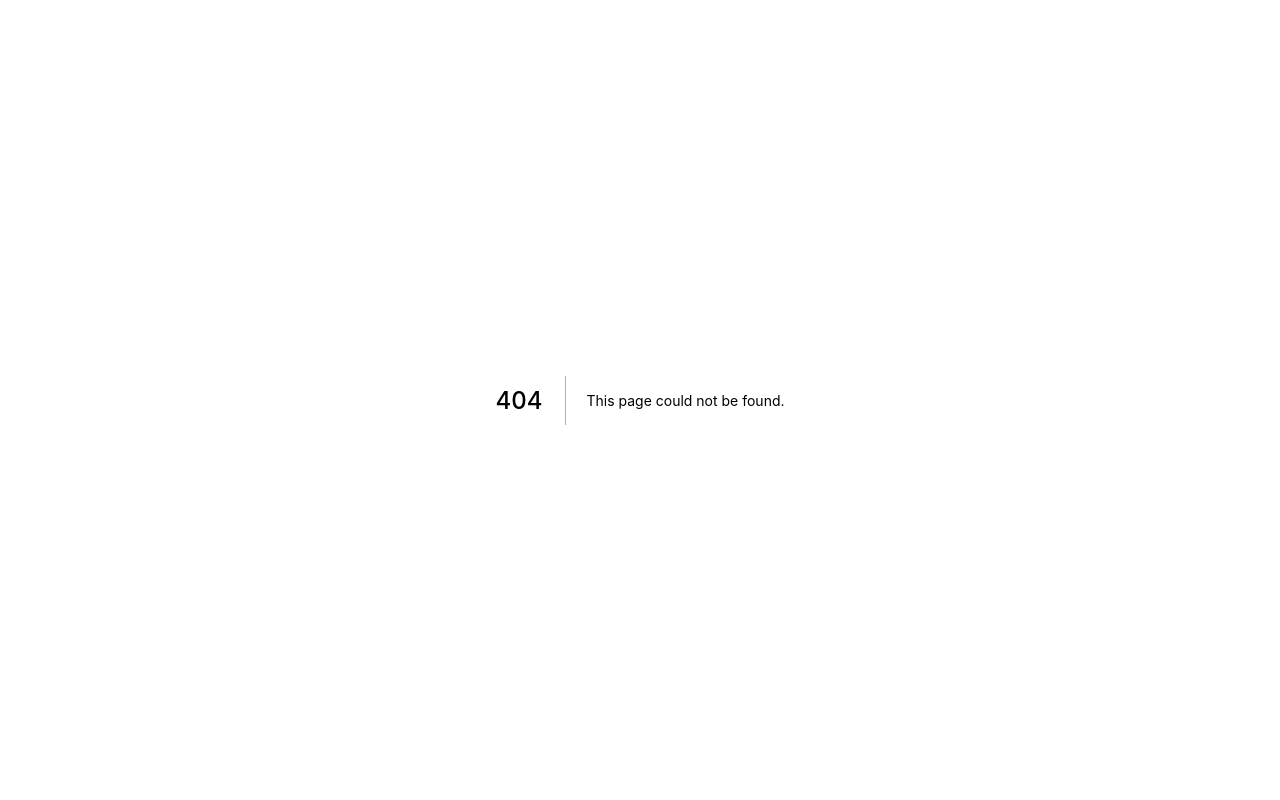
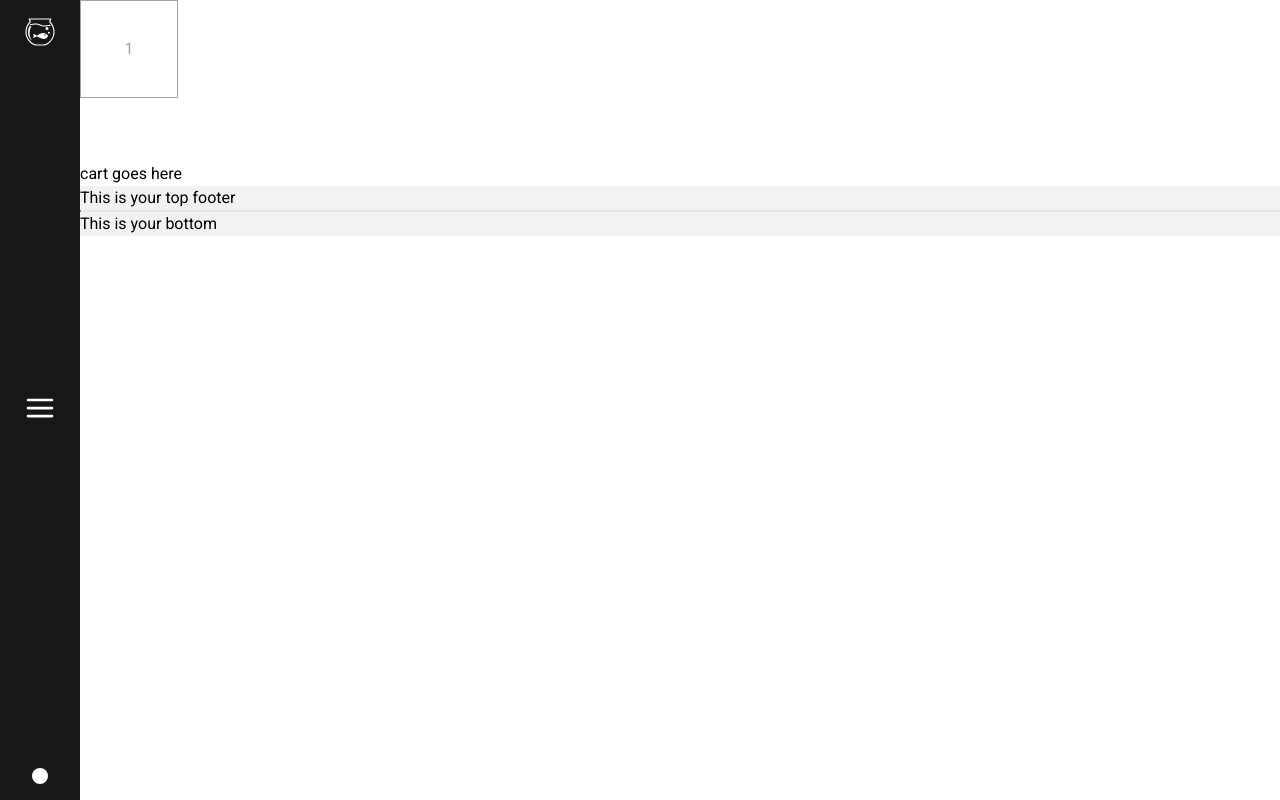
Before and after one commit to dianaprunaru/pixellab-ecom, a Next.js app: page /cart in a window 1280 px wide. Before the commit this address had no page. Built offline with nearby package versions, Linux system fonts and the light colour scheme.

Commit message:
prettier

```diff
--- a/next.config.js
+++ b/next.config.js
@@ -1,7 +1,9 @@
 /** @type {import('next').NextConfig} */
 const nextConfig = {
   reactStrictMode: true,
-  swcMinify: true,
-}
+  images: {
+    domains: ['fakestoreapi.com'],
+  },
+};
 
-module.exports = nextConfig
+module.exports = nextConfig;
--- a/src/components/cart/CartControl.jsx
+++ b/src/components/cart/CartControl.jsx
@@ -2,7 +2,7 @@ import Link from 'next/link';
 
 export const CartControl = () => {
   return (
-    <ul className="border border-zinc-400 border-l-0">
+    <ul className="border border-zinc-400">
       <li>
         <Link href="/cart">
           <a className="w-24 h-24 flex justify-center items-center">1</a>
--- a/src/components/catalog/GridControls.jsx
+++ b/src/components/catalog/GridControls.jsx
@@ -1,12 +1,21 @@
-import { useState } from 'react';
+import { useEffect, useState } from 'react';
 
 const buttonClasses = `w-24 h-24 border-l border-zinc-400 justify-center items-center`;
 
-export const GridControls = () => {
+// setting a no-op
+export const GridControls = ({ setPerRow = () => {} }) => {
   const [itemsPerRow, setItemsPerRow] = useState('1/row');
 
+  // de fiecare data cand itemsPerRow se schimba,
+  // ruleaza acest callback
+  useEffect(() => {
+    const perRow = parseInt(itemsPerRow);
+
+    setPerRow(perRow);
+  }, [itemsPerRow]);
+
   return (
-    <ul className="flex border border-l-0 border-zinc-400">
+    <ul className="flex border border-l-0 border-r-0 border-zinc-400">
       {itemsPerRow}
       <li>
         <button
--- a/src/components/catalog/ProductGrid.jsx
+++ b/src/components/catalog/ProductGrid.jsx
@@ -1,7 +1,7 @@
 import { css } from '@emotion/css';
-import Link from 'next/link';
+import Image from 'next/image';
 
-export const ProductGrid = ({ products = [] }) => {
+export const ProductGrid = ({ products = [], perRow = 4 }) => {
   if (products.length <= 0) {
     return <>There are no products</>;
   }
@@ -11,7 +11,7 @@ export const ProductGrid = ({ products = [] }) => {
     row-gap: 32px;
 
     @media (min-width: 1024px) {
-      grid-template-columns: repeat(4, 1fr);
+      grid-template-columns: repeat(${perRow}, 1fr);
       column-gap: 32px;
     }
   `;
@@ -19,17 +19,19 @@ export const ProductGrid = ({ products = [] }) => {
   return (
     <ul className={gridCss}>
       {products.map((product, index) => {
-        const { name, price } = product;
+        const { title, price, image } = product;
 
         return (
           <li key={index}>
             <article className="w-full">
               <header>
-                <div className="w-full h-72 bg-gray-200"></div>
+                <div className="w-full h-72 text-center">
+                  <img src={image} className="h-full inline"></img>
+                </div>
               </header>
 
               <section className="mt-8 text-center text-sm">
-                <h1 className="uppercase text-zinc-400 mb-2">{name}</h1>
+                <h1 className="uppercase text-zinc-400 mb-2">{title}</h1>
                 <div className="text-zinc-900 font-light">{price}</div>
               </section>
             </article>
--- /dev/null
+++ b/src/index.js
@@ -0,0 +1 @@
+export const baseUrl = 'https://fakestoreapi.com';
--- /dev/null
+++ b/src/pages/cart.jsx
@@ -0,0 +1,25 @@
+import Head from 'next/head';
+import { CartControl } from '../components/cart';
+import { Layout } from '../layouts';
+
+const Cart = () => {
+  return (
+    <>
+      <Head>
+        <title>Cart</title>
+      </Head>
+
+      <Layout>
+        <main className="container px-4 lg:px-0 mx-auto">
+          <header className="flex justify-between text-zinc-400">
+            <CartControl></CartControl>
+          </header>
+
+          <section className="mt-16">cart goes here</section>
+        </main>
+      </Layout>
+    </>
+  );
+};
+
+export default Cart;
--- a/src/pages/index.jsx
+++ b/src/pages/index.jsx
@@ -1,10 +1,27 @@
 import Head from 'next/head';
-import { CartControl } from '../components/cart/CartControl';
-import { ProductGrid } from '../components/catalog';
-import { GridControls } from '../components/catalog/GridControls';
+import { useEffect, useState } from 'react';
+import { baseUrl } from '..';
+import { CartControl } from '../components/cart';
+import { ProductGrid, GridControls } from '../components/catalog';
 import { Layout } from '../layouts';
 
 const Home = () => {
+  const [perRow, setPerRow] = useState(4);
+  const [products, setProducts] = useState([]);
+
+  // fara dependinte in array,
+  // efectul ruleaza la prima executie a functiei Home
+  useEffect(() => {
+    fetch(`${baseUrl}/products?limit=12`)
+      .then((response) => {
+        return response.json();
+      })
+      .then((result) => {
+        // never mutate state
+        setProducts(result);
+      });
+  }, []);
+
   return (
     <>
       <Head>
@@ -14,18 +31,13 @@ const Home = () => {
       <Layout>
         <main className="container px-4 lg:px-0 mx-auto">
           <header className="flex justify-end text-zinc-400">
-            <GridControls></GridControls>
+            <GridControls setPerRow={setPerRow}></GridControls>
 
             <CartControl></CartControl>
           </header>
 
           <section className="mt-16">
-            <ProductGrid
-              products={Array(12).fill({
-                name: 'prod',
-                price: '$12',
-              })}
-            ></ProductGrid>
+            <ProductGrid products={products} perRow={perRow}></ProductGrid>
           </section>
         </main>
       </Layout>
```
